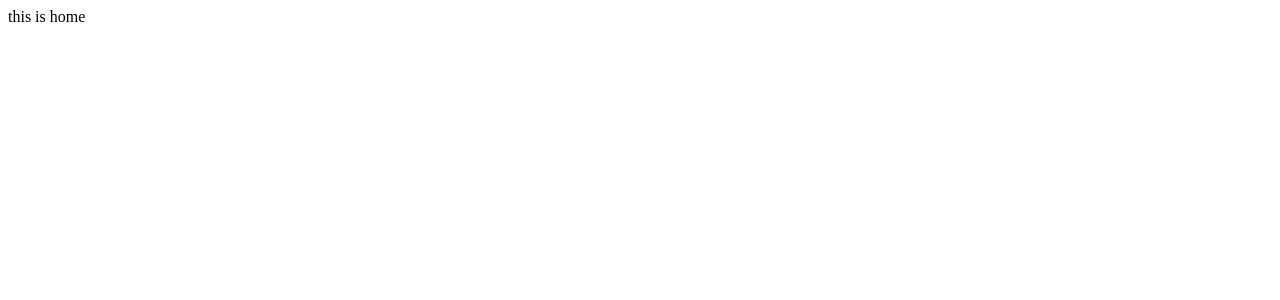
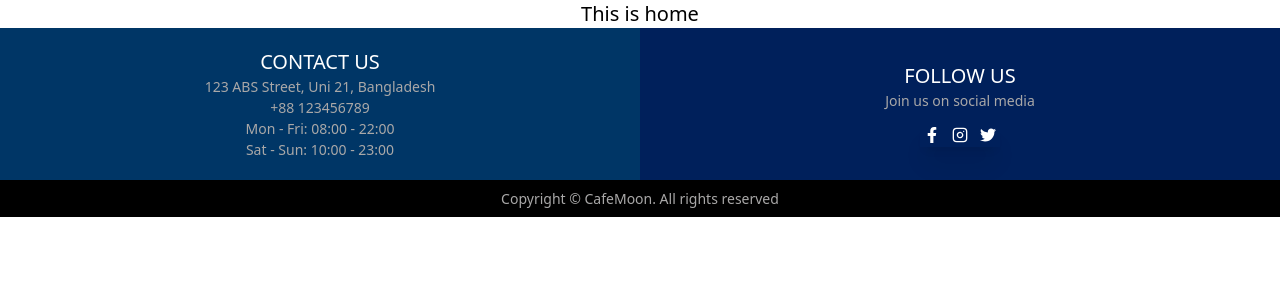
Before and after one commit to Sumaiya-Meem/CafeMoon, a React (Vite) app: page / in a window 1280 px wide. Shown: the top 300 px of the page. Built offline with nearby package versions, Linux system fonts and the light colour scheme.

Commit message:
design footer section

```diff
--- a/src/Pages/HomePage/Home/Home.jsx
+++ b/src/Pages/HomePage/Home/Home.jsx
@@ -1,9 +1,11 @@
+import Footer from "../../SharePage/Footer/Footer";
 
 
 const Home = () => {
     return (
         <div>
-            this is home
+            <p className="text-center text-xl">This is home</p>
+            <Footer></Footer>
         </div>
     );
 };
--- /dev/null
+++ b/src/Pages/SharePage/Footer/Footer.jsx
@@ -0,0 +1,34 @@
+import { FaFacebookF } from "react-icons/fa";
+import { FaTwitter } from "react-icons/fa";
+import { FiInstagram } from "react-icons/fi";
+const Footer = () => {
+    return (
+        <div>
+            <div className="flex flex-col md:flex-row">
+                <div className="flex-1 flex flex-col justify-center items-center p-5 bg-[#003666] text-white">
+                     <h1 className="text-xl">CONTACT US</h1>
+                      <p className="text-[14px] text-[#a9a8a8]">123 ABS Street, Uni 21, Bangladesh</p>
+                      <p className="text-[14px] text-[#a9a8a8]">+88 123456789</p>
+                      <p className="text-[14px] text-[#a9a8a8]">Mon - Fri: 08:00 - 22:00</p>
+                      <p className="text-[14px] text-[#a9a8a8]">Sat - Sun: 10:00 - 23:00</p>
+
+                </div>
+                <div className="flex-1 flex flex-col justify-center items-center p-5 bg-[#00205b] text-white">
+                     <h1 className="text-xl">FOLLOW US</h1>
+                     <p className="text-[14px] text-[#a9a8a8]">Join us on social media</p>
+                     <div className="flex gap-3 text-white mt-3 shadow-xl bg-[#00205b77] p-1">
+                        <FaFacebookF></FaFacebookF>
+                        <FiInstagram></FiInstagram>
+                        <FaTwitter></FaTwitter>
+                     </div>
+
+                </div>
+            </div>
+            <div className="bg-black">
+              <p className="text-center text-[14px] text-[#a9a8a8] py-2"> Copyright © CafeMoon. All rights reserved</p>
+            </div>
+        </div>
+    );
+};
+
+export default Footer;
--- a/src/main.jsx
+++ b/src/main.jsx
@@ -1,6 +1,6 @@
 import React from 'react'
 import ReactDOM from 'react-dom/client'
-
+import './index.css'
 import {
   RouterProvider,
 } from "react-router-dom";
```
